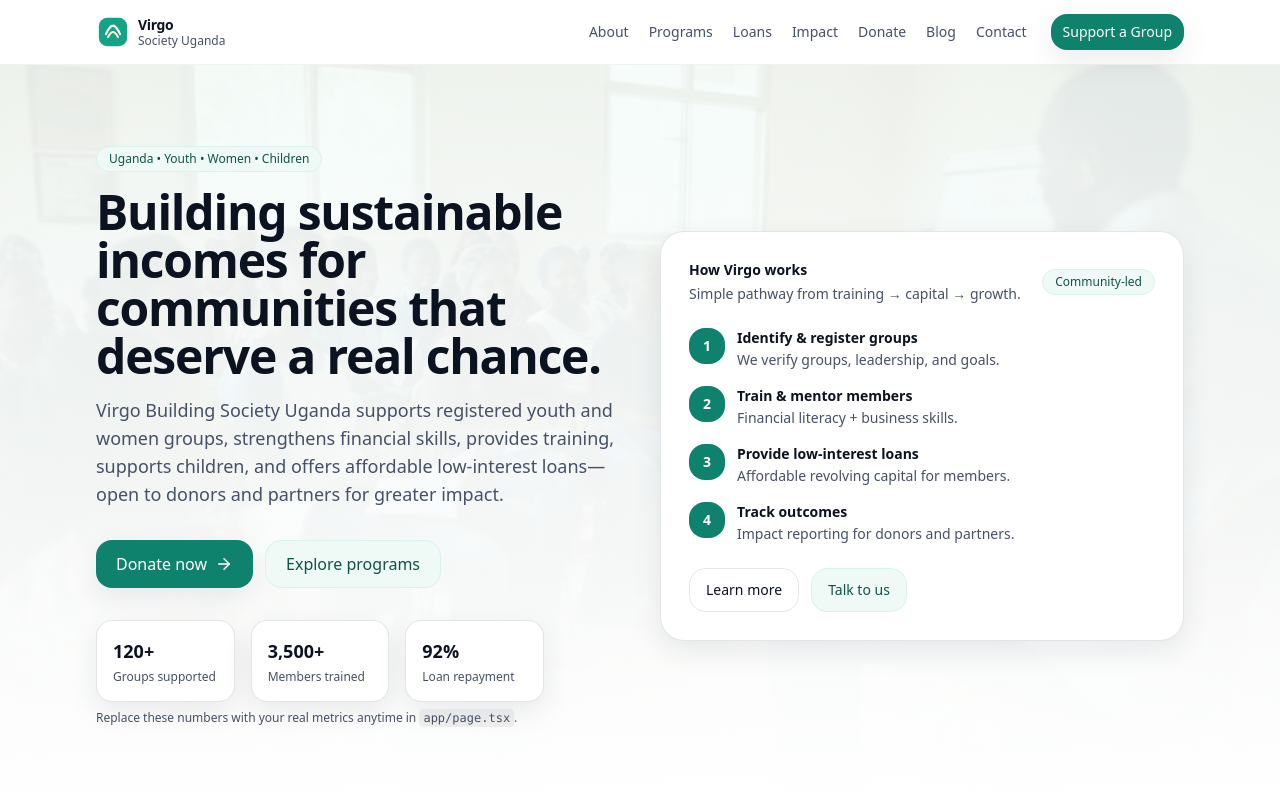
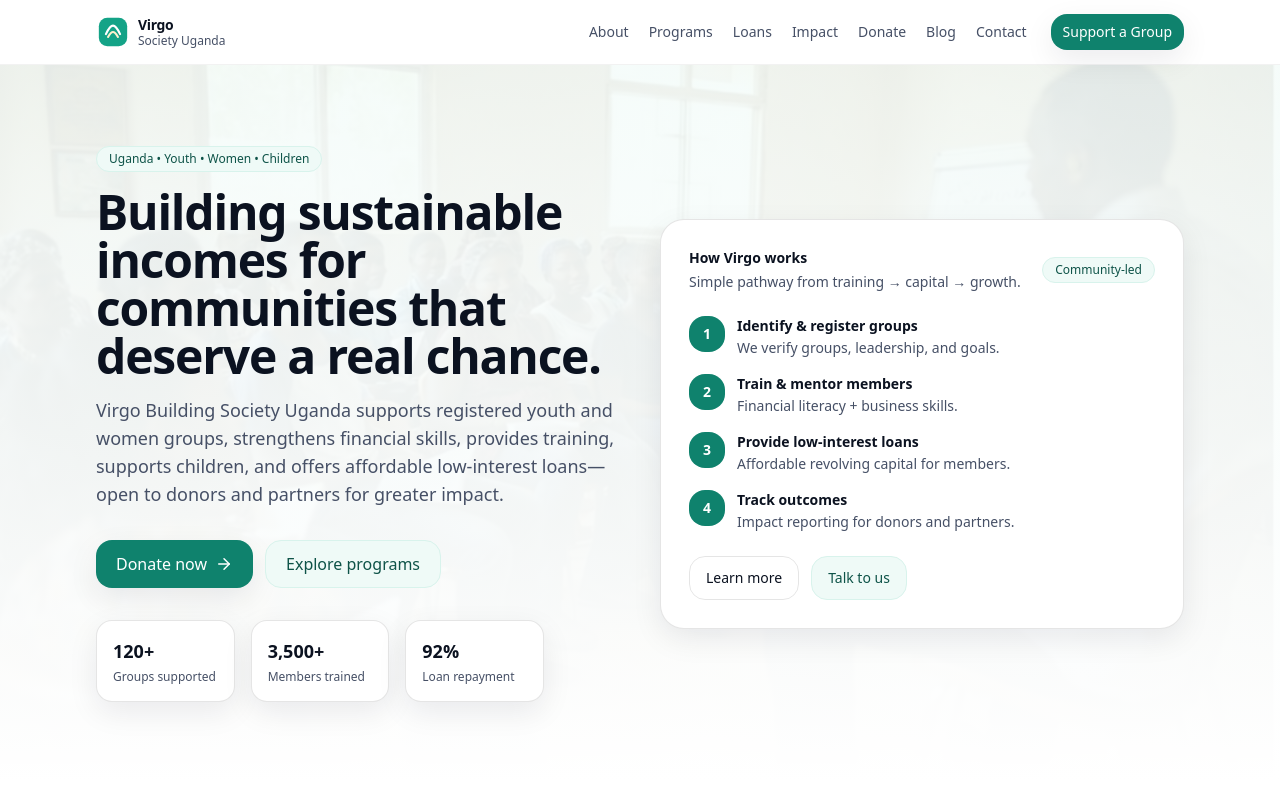
Before and after one commit to mugagamuto/virgo-society-ug, a Next.js app: page / in a window 1280 px wide. Shown: the top 800 px of the page. Built offline with nearby package versions, Linux system fonts and the light colour scheme.

Commit message:
Remove template note from home page

```diff
--- a/app/page.tsx
+++ b/app/page.tsx
@@ -72,9 +72,6 @@ export default function HomePage() {
                 <Stat label="Members trained" value="3,500+" />
                 <Stat label="Loan repayment" value="92%" />
               </div>
-              <p className="mt-2 text-xs text-mutedInk">
-                Replace these numbers with your real metrics anytime in <code className="px-1 py-0.5 rounded bg-black/5">app/page.tsx</code>.
-              </p>
             </FadeIn>
 
             <FadeIn delay={0.08} className="relative">
```
